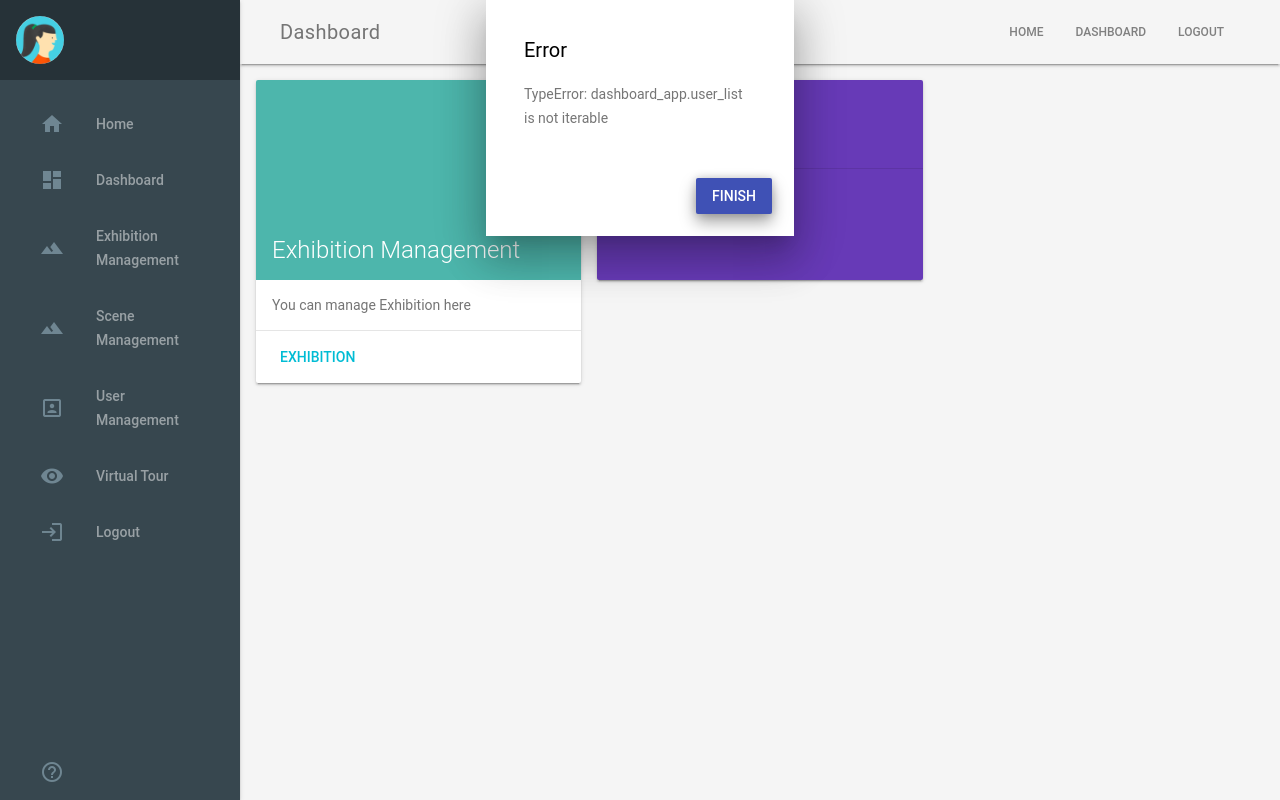
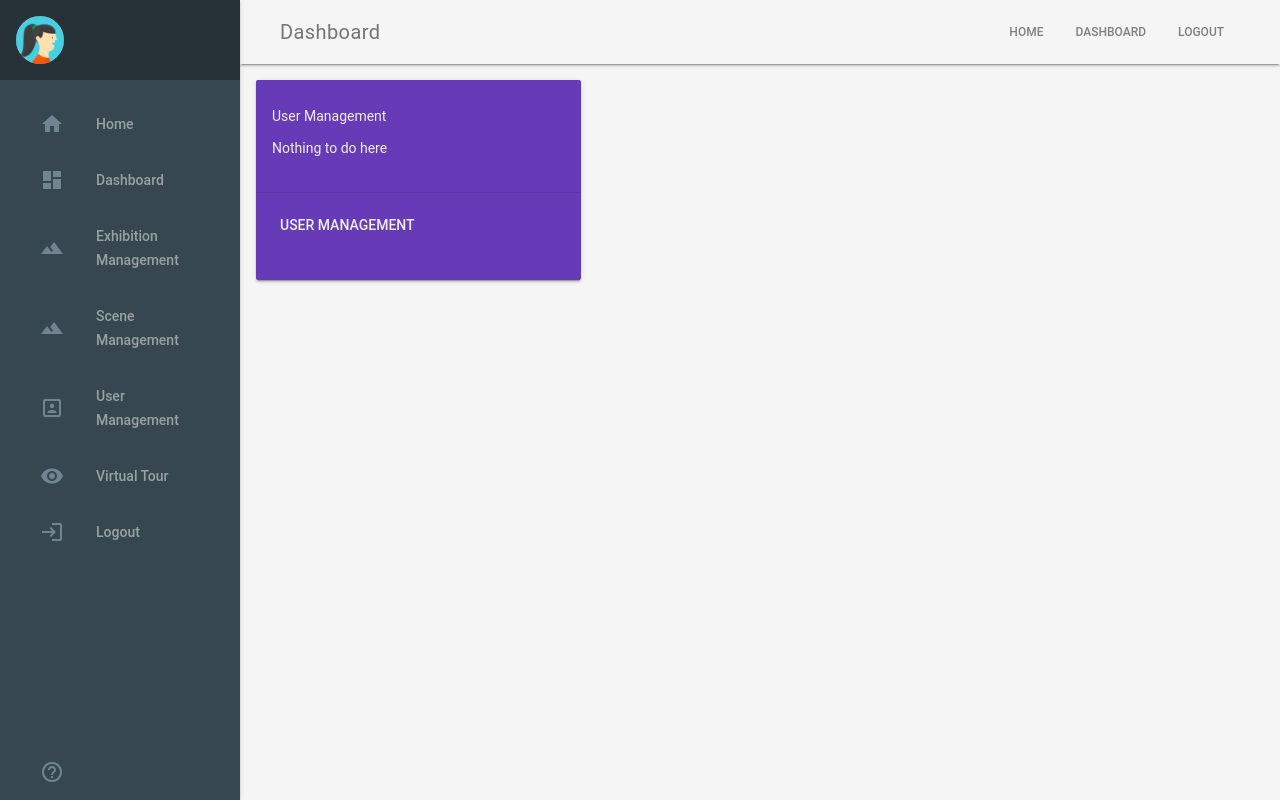
Before and after one commit to yutao-data/backend_based_on_django, a Django app: page /gallery/dashboard/ in a window 1280 px wide. Run offline with Django 3.2, Linux system fonts and the light colour scheme; data that the repository does not hold is empty; some libraries are stand-ins or nearby versions.

Commit message:
show exhibition management card only if has permission

```diff
--- a/gallery/templates/gallery/dashboard/index.html
+++ b/gallery/templates/gallery/dashboard/index.html
@@ -66,7 +66,6 @@
             user_list: [],
             user_management_text: '',
             user_management_text_show: true,
-            all_exhibition_management_show: true,
         },
         created: function () {
             progress_bar_app.show = true
@@ -76,7 +75,7 @@
             })
             axios.get('{% url "gallery:api:user_management_user_list" %}')
             .then(function (response) {
-                dashboard_app.user_list = response.data['user_list']
+                dashboard_app.user_list = response.data
                 var has_user = false
                 for (const user of dashboard_app.user_list) {
                     if (!user.user_status) {
@@ -102,7 +101,7 @@
                 return this.user_type === 'teacher';
             },
             // 对 stuff 和 super user 显示 all scene management 入口
-            all_scene_management_show: function () {
+            all_exhibition_management_show: function () {
                 return this.user_type === 'stuff' || this.user_type === 'superuser';
             },
             my_scene_management_url: function () {
```
